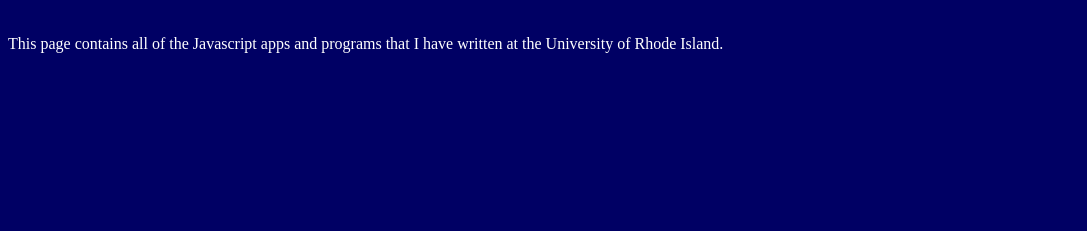
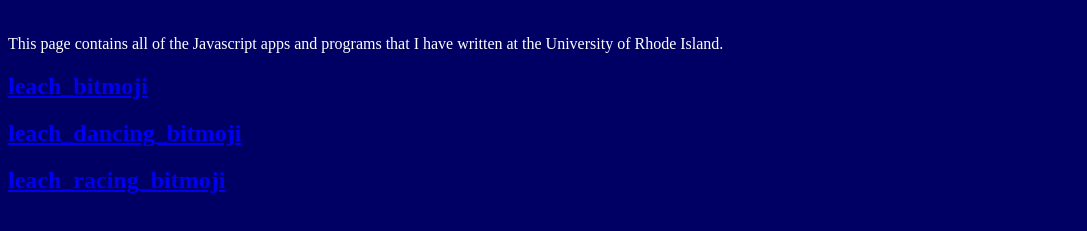
Before and after one commit to AidanL19/AidanL19.github.io, a plain HTML site: page javascripts.html in a window 1280 px wide. Shown: the part 463-694 px from the top of the page, without its empty margins (0-1087 px from the left). Drawn offline with Linux system fonts and the light colour scheme; a script that the page names is missing.

Commit message:
Add files via upload

```diff
--- a/javascripts.html
+++ b/javascripts.html
@@ -40,5 +40,8 @@
     <h1>Welcome to Aidan's JavaScripts Page</h1>
     <br>
     <p>This page contains all of the Javascript apps and programs that I have written at the University of Rhode Island.</p>
+    <h2><a href="https://www.khanacademy.org/computer-programming/leach_bitmoji/5956544476528640">leach_bitmoji</a></h2><script src="https://www.khanacademy.org/computer-programming/leach_bitmoji/5956544476528640/embed.js?editor=no&buttons=no&author=no&embed=yes"></script>
+    <h2><a href="https://www.khanacademy.org/computer-programming/leach_dancing_bitmoji/5435297615364096">leach_dancing_bitmoji</a></h2><script src="https://www.khanacademy.org/computer-programming/leach_dancing_bitmoji/5435297615364096/embed.js?editor=no&buttons=no&author=no&embed=yes"></script>
+    <h2><a href="https://www.khanacademy.org/computer-programming/leach_racing_bitmoji/6002865229053952">leach_racing_bitmoji</a></h2><script src="https://www.khanacademy.org/computer-programming/leach_racing_bitmoji/6002865229053952/embed.js?editor=no&buttons=no&author=no&embed=yes"></script>
 </body>
 </html>
```
